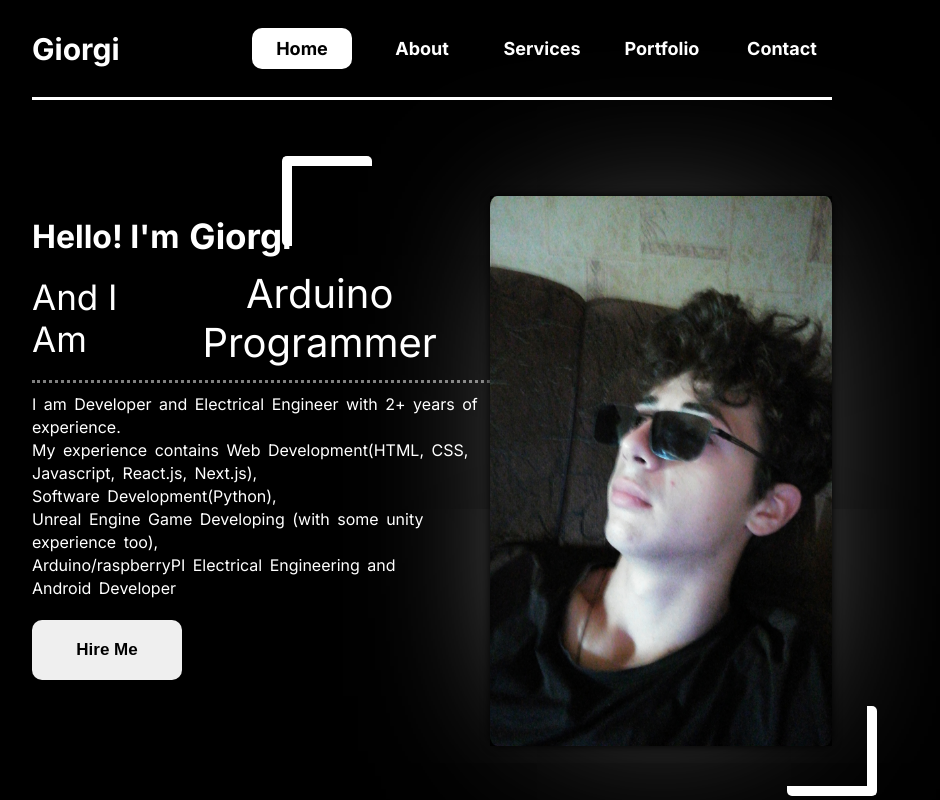
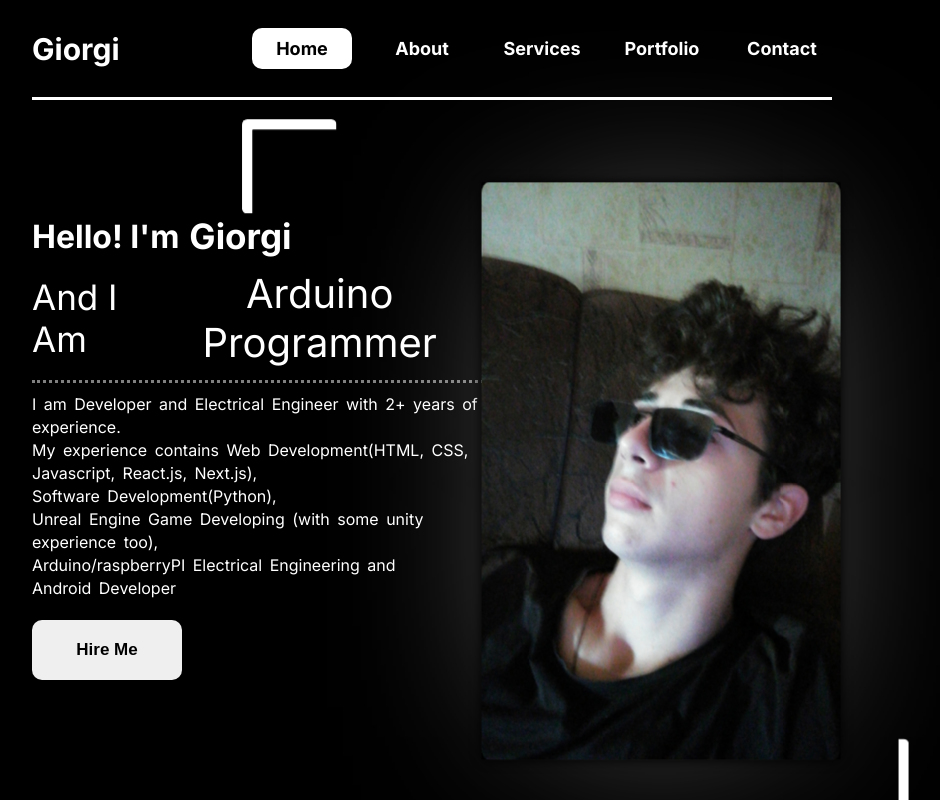
Before and after one commit to RyuKam1/portfolio-website, a Next.js app: page / in a window 1280 px wide. In both pictures the pointer is over the element 868 px from the left and 471 px from the top of the page. Shown: the top 800 px of the page, without its empty margins (208-1148 px from the left). Built offline with nearby package versions, Linux system fonts and the light colour scheme.

Commit message:
made my picture better

```diff
--- a/src/app/page.module.css
+++ b/src/app/page.module.css
@@ -61,7 +61,7 @@
   width: 500px;
   height: 550px;
   position: relative;
-  transition: ease-out 0.5s;
+  transition: ease 0.5s;
 }
 
 .img {
@@ -81,20 +81,26 @@
   bottom: -50px;
   border-radius: 5px;
   border-color: #9b9b9b;
-  transition: ease-out 0.5s;
+  transition: ease 0.5s;
 }
 .imageContainer:hover {
   box-shadow: 0px 0px 165px -50px rgba(255, 255, 255, 0.59);
   -moz-box-shadow: 0px 0px 165px -50px rgba(255, 255, 255, 0.59);
   box-shadow: 0px 0px 165px -50px rgba(255, 255, 255, 0.59);
+
+  transform: scale(1.05);
 }
 
 .imageContainer:hover::after {
   border-color: white;
+  right: -65px;
+  bottom: -70px;
 }
 
 .imageContainer:hover::before {
   border-color: white;
+  right: 480px;
+  bottom: 520px;
 }
 
 .imageContainer::before {
```
